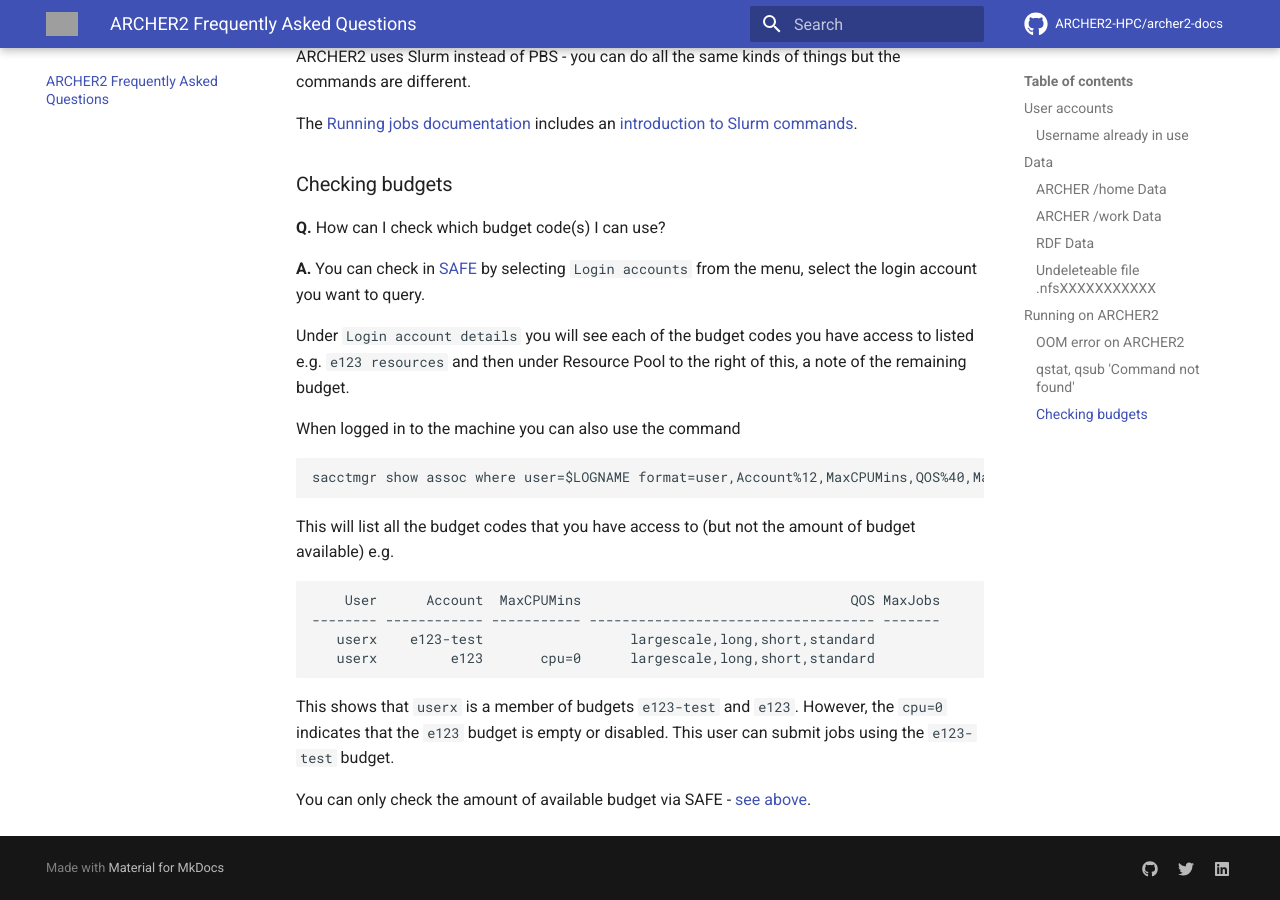
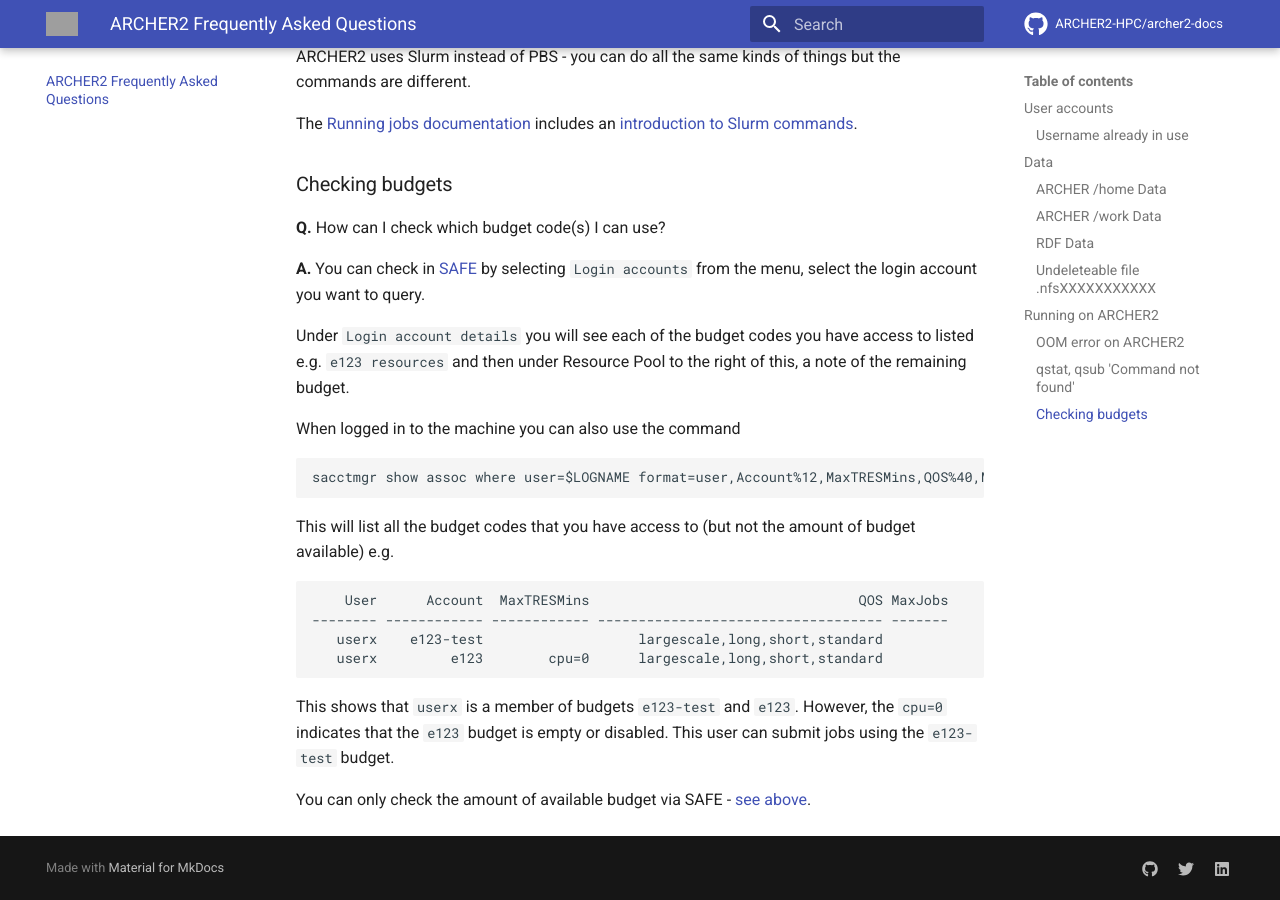
Before and after one commit to ARCHER2-HPC/archer2-docs, an MkDocs documentation site: the page built from docs/faq/index.md, in a window 1280 px wide and 900 px high, scrolled down 2820 px. Built offline with MkDocs 1.6.1 and Material for MkDocs 9.7.7, drawn with Linux system fonts in a browser that asks for light colours; comment, search, counter and statistics services are not loaded; grey boxes are pictures that could not be loaded.

Commit message:
Update index.md

```diff
--- a/docs/faq/index.md
+++ b/docs/faq/index.md
@@ -109,14 +109,14 @@ Under `Login account details` you will see each of the budget codes you have acc
 
 When logged in to the machine you can also use the command
 
-    sacctmgr show assoc where user=$LOGNAME format=user,Account%12,MaxCPUMins,QOS%40,MaxJobs
+    sacctmgr show assoc where user=$LOGNAME format=user,Account%12,MaxTRESMins,QOS%40,MaxJobs
 
 This will list all the budget codes that you have access to (but not the amount of budget available) e.g.
 
-        User      Account  MaxCPUMins                                 QOS MaxJobs
-    -------- ------------ ----------- ----------------------------------- -------
-       userx    e123-test                  largescale,long,short,standard
-       userx         e123       cpu=0      largescale,long,short,standard
+        User      Account  MaxTRESMins                                 QOS MaxJobs
+    -------- ------------ ------------ ----------------------------------- -------
+       userx    e123-test                   largescale,long,short,standard
+       userx         e123        cpu=0      largescale,long,short,standard
 
 
 
```
